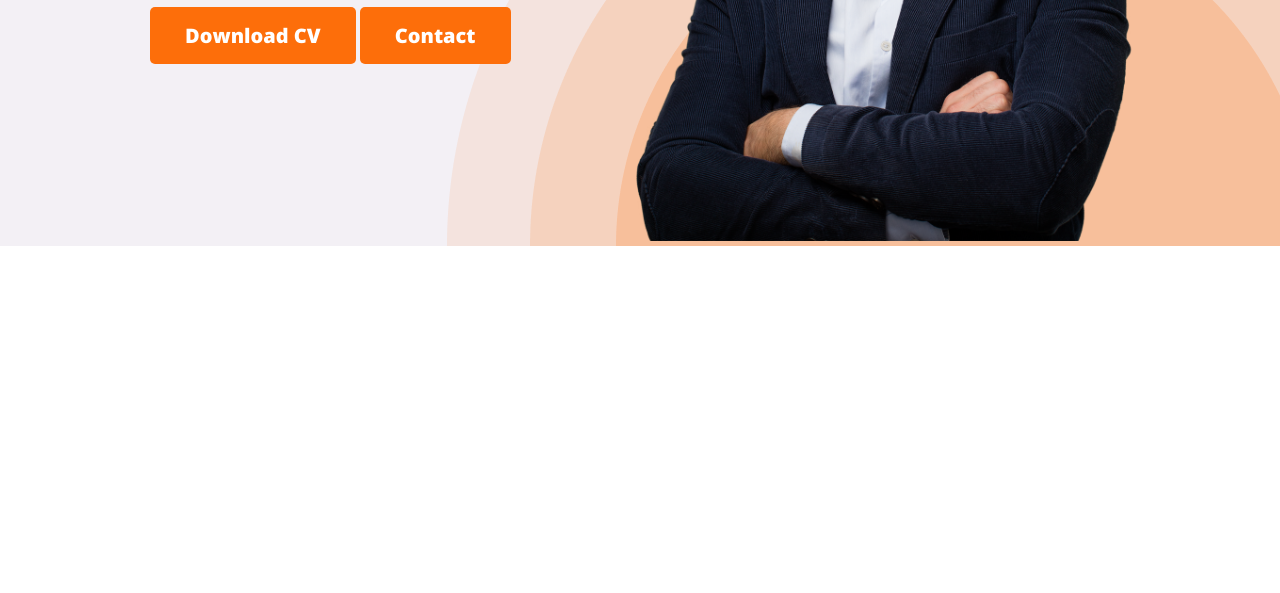
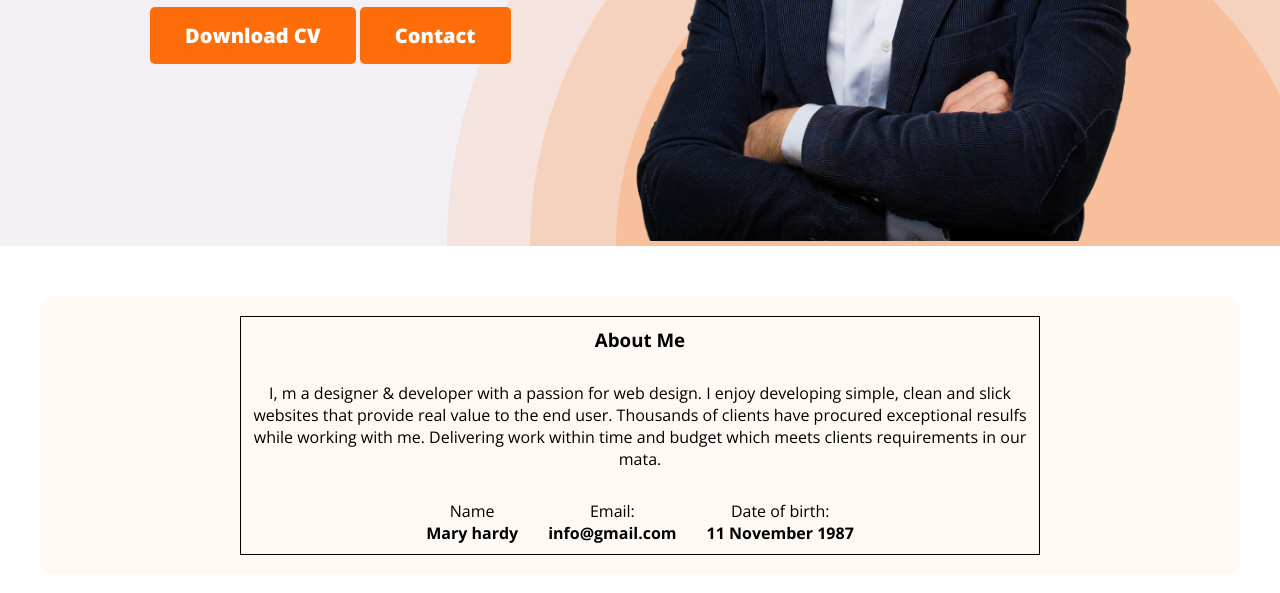
Before and after one commit to sahinactive/Web-developer-Portfolio-by-sahin, a plain HTML site: page index.html in a window 1280 px wide. Shown: the part 497-1090 px from the top of the page. Before the commit the page ends 800 px from the top, so only its background shows below. Drawn offline with nearby package versions, Linux system fonts and the light colour scheme.

Commit message:
About section Added

```diff
--- a/index.html
+++ b/index.html
@@ -37,14 +37,29 @@
   </div>
 </header>
 <main>
+  <section class="about">
+    <div class="about-content">
+      <h3 class="section-title">About Me</h3>
+      <p class="section-description">I, m a designer & developer with a passion for web design. I enjoy developing
+        simple, clean and slick websites that
+        provide real value to the end user. Thousands of clients have procured exceptional resulfs while working with
+        me.
+        Delivering work within time and budget which meets clients requirements in our mata.</p>
+      <div class="my-info"><span class="info name">Name <h4>Mary hardy</h4></span>
+        <span class="info name">Email:
+          <h4>info@gmail.com</h4>
+        </span><span class="info name">Date of birth:
+          <h4>11 November 1987</h4>
+        </span>
+      </div>
+    </div>
+  </section>
+  <footer>
 
-</main>
-<footer>
+  </footer>
 
-</footer>
+  <body>
 
-<body>
-
-</body>
+  </body>
 
 </html>
--- a/styles/portfolio.css
+++ b/styles/portfolio.css
@@ -101,3 +101,36 @@
   font-weight: 700;
   line-height: 70px;
 }
+
+main {
+  max-width: 1200px;
+  margin: 50px auto;
+  background-color: #FFF8F3;
+  padding: 20px 30px;
+  border-radius: 15px;
+
+}
+
+.about {
+  margin: 0 auto;
+  max-width: 800px;
+  text-align: center;
+  display: flex;
+  justify-content: center;
+  align-items: center;
+  border: 1px solid black;
+  padding: 10px;
+}
+
+.about-content {
+  display: flex;
+  flex-flow: column nowrap;
+  align-self: center;
+  row-gap: 30px;
+}
+
+.my-info {
+  display: flex;
+  align-self: center;
+  column-gap: 30px;
+}
```
